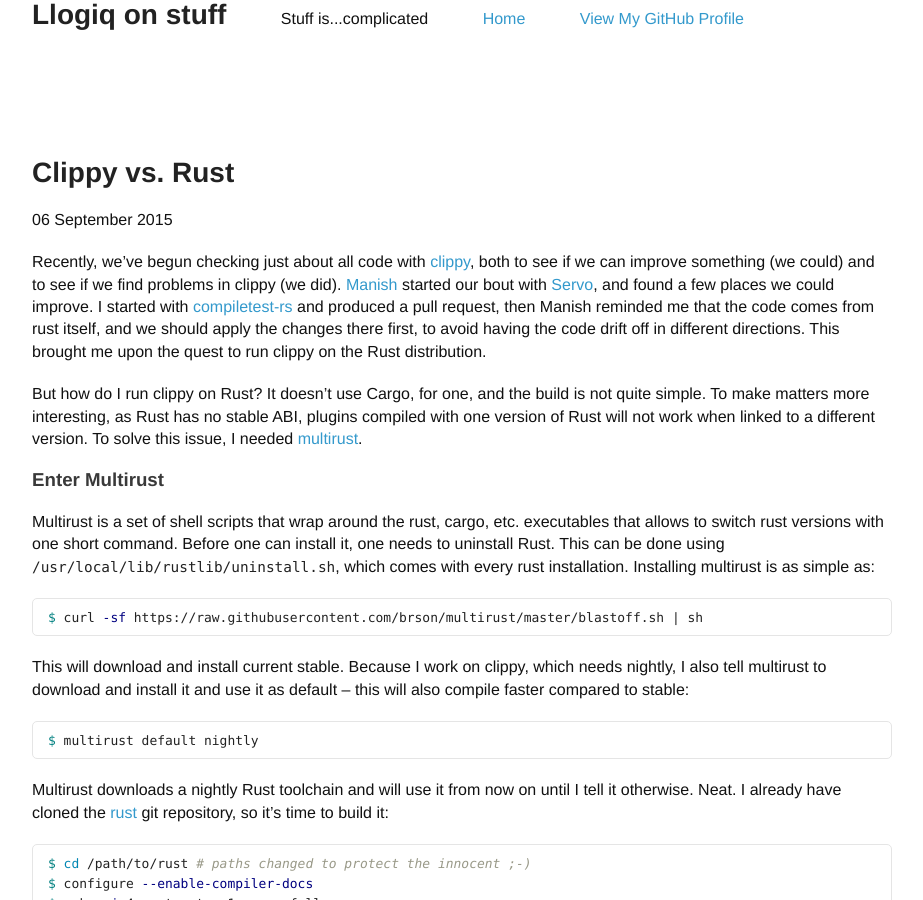
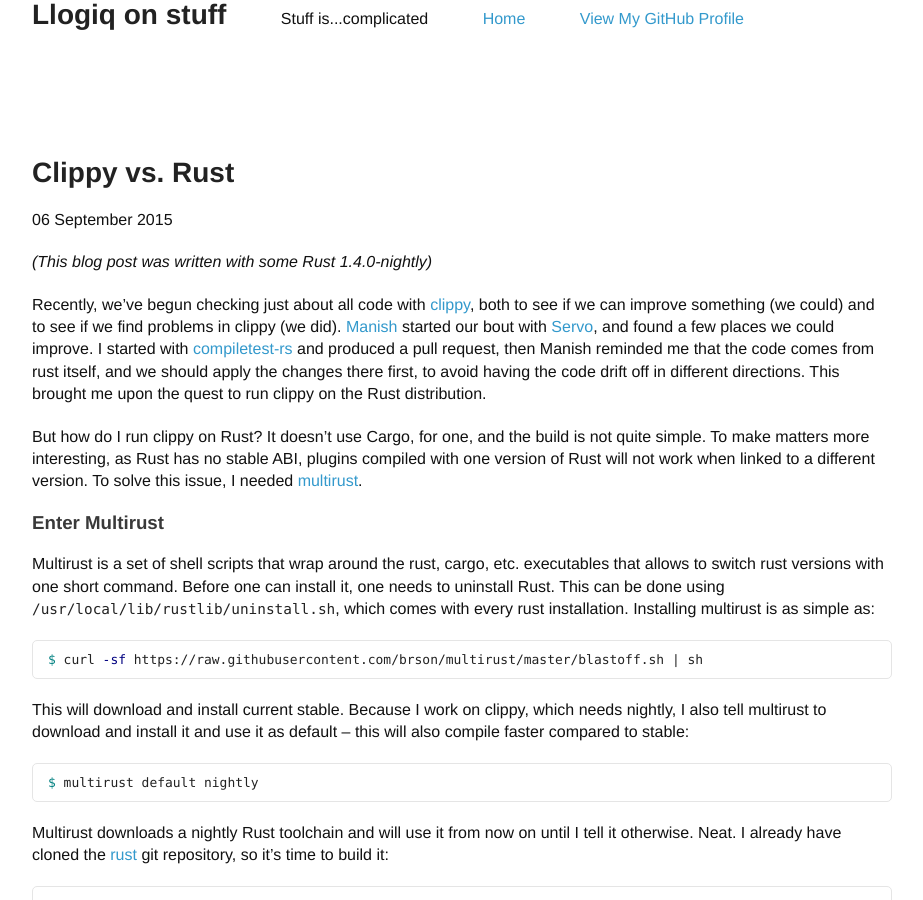
Before and after one commit to llogiq/llogiq.github.io, a Jekyll site: the page built from _posts/2015-09-06-clippy.md, in a window 1280 px wide and 900 px high. Shown: the whole window, without its empty margins (178-1101 px from the left). Built offline with Jekyll 4.4.1, drawn with Linux system fonts in a browser that asks for light colours.

Commit message:
Added Rust version

```diff
--- a/_posts/2015-09-06-clippy.md
+++ b/_posts/2015-09-06-clippy.md
@@ -1,6 +1,8 @@
 ---
 title: Clippy vs. Rust
 ---
+
+_(This blog post was written with some Rust 1.4.0-nightly)_
 
 Recently, we've begun checking just about all code with [clippy](https://github.com/Manishearth/rust-clippy), both to see if we can improve something (we could) and to see if we find problems in clippy (we did). [Manish](https://manishearth.github.io) started our bout with [Servo](https://github.com/Servo/Servo), and found a few places we could improve. I started with [compiletest-rs](https://github.com/laumann/compiletest-rs) and produced a pull request, then Manish reminded me that the code comes from rust itself, and we should apply the changes there first, to avoid having the code drift off in different directions. This brought me upon the quest to run clippy on the Rust distribution.
 
```
